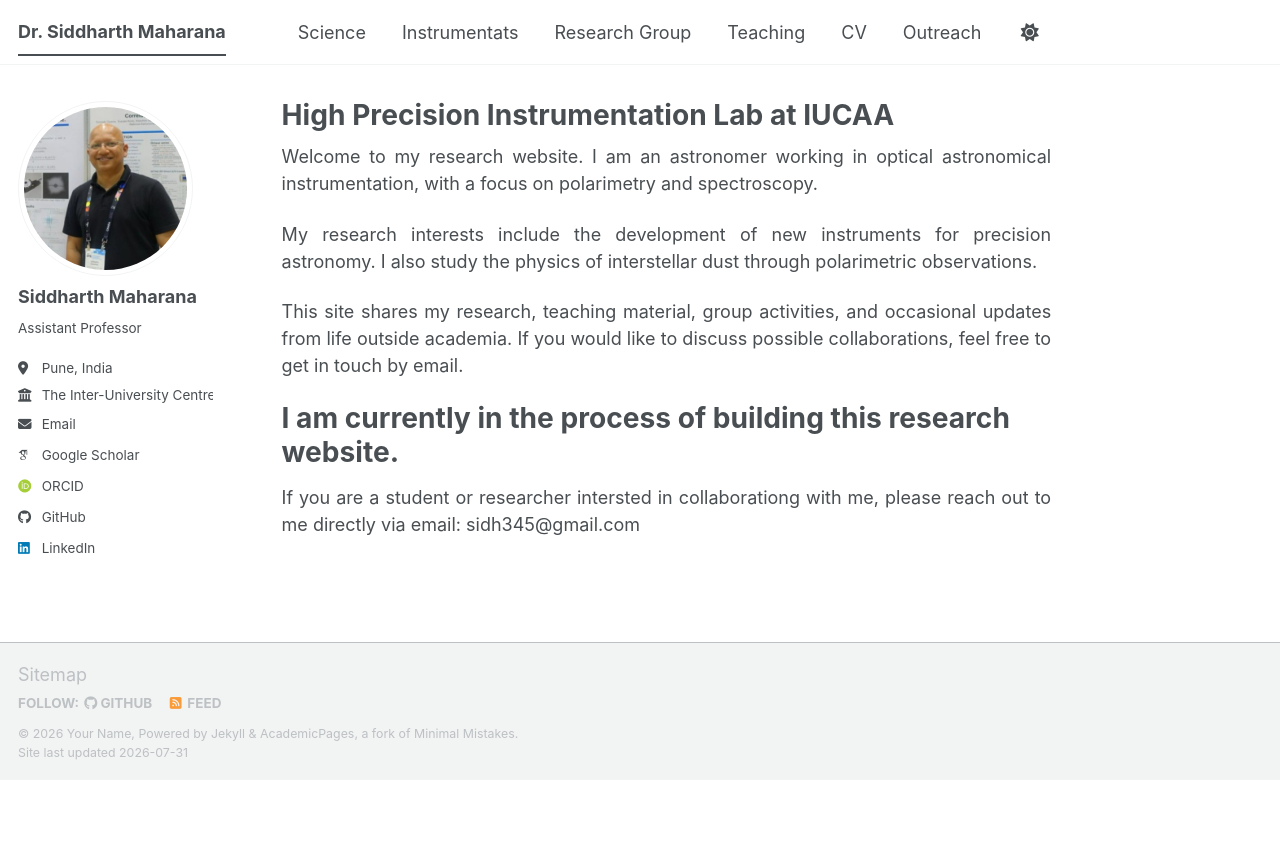
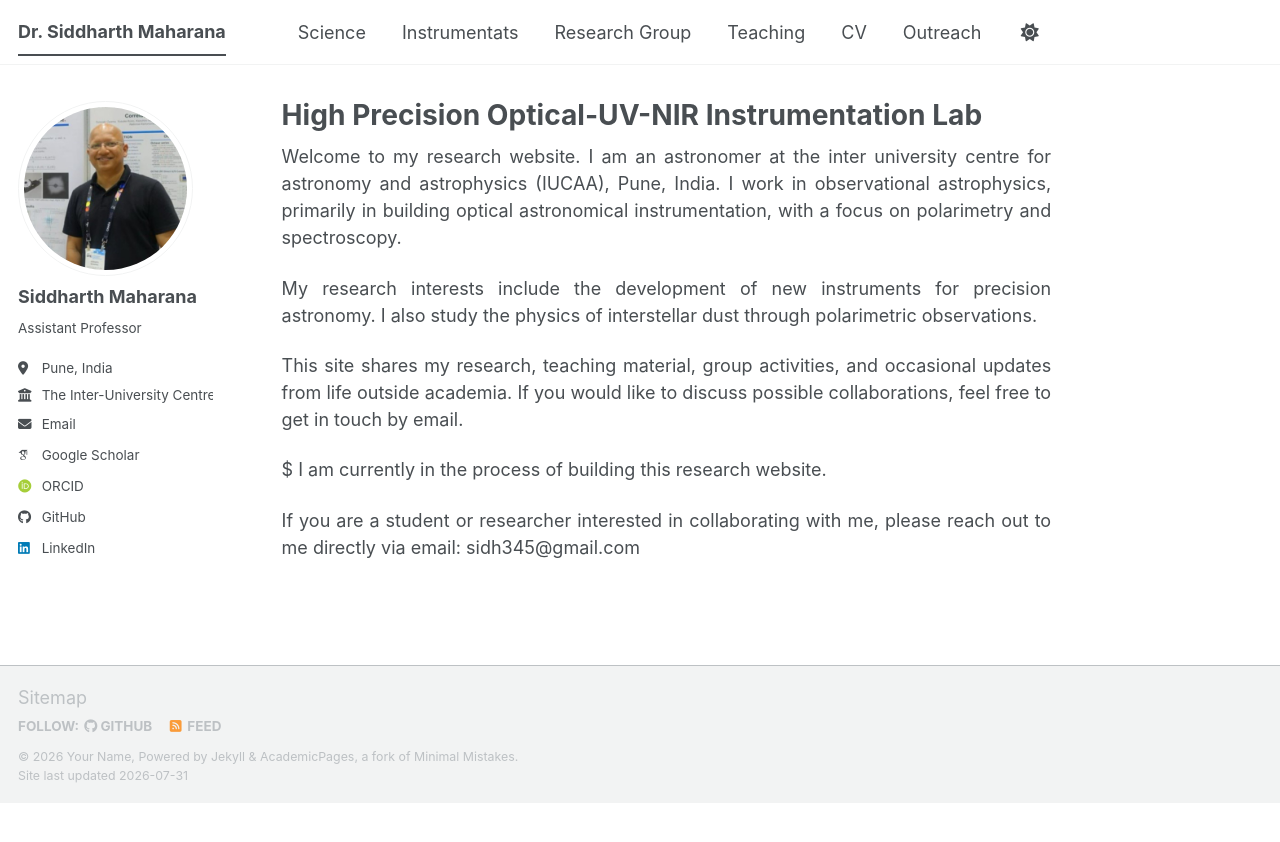
Before and after one commit to siddharth-maharana/siddharth-maharana.github.io, a Jekyll site: the page built from _pages/about.md, in a window 1280 px wide. Shown: the top 842 px of the page. Built offline with Jekyll 4.4.1, drawn with Linux system fonts in a browser that asks for light colours; some web fonts are replaced; a script bundle is joined from its source files by our own code; library files that are not in the unit come from our copies.

Commit message:
Update about.md

```diff
--- a/_pages/about.md
+++ b/_pages/about.md
@@ -1,19 +1,18 @@
 ---
 permalink: /
-title: "High Precision Instrumentation Lab at IUCAA"
+title: "High Precision Optical-UV-NIR Instrumentation Lab"
 author_profile: true
 redirect_from:
   - /about/
   - /about.html
 ---
 
-Welcome to my research website. I am an astronomer working in optical astronomical instrumentation, with a focus on polarimetry and spectroscopy.
+Welcome to my research website. I am an astronomer at the inter university centre for astronomy and astrophysics (IUCAA), Pune, India. I work in observational astrophysics, primarily in building optical astronomical instrumentation, with a focus on polarimetry and spectroscopy.
 
 My research interests include the development of new instruments for precision astronomy. I also study the physics of interstellar dust through polarimetric observations.
 
 This site shares my research, teaching material, group activities, and occasional updates from life outside academia. If you would like to discuss possible collaborations, feel free to get in touch by email.
 
-I am currently in the process of building this research website.
-===
+$ I am currently in the process of building this research website.
 
-If you are a student or researcher intersted in collaborationg with me, please reach out to me directly via email: sidh345@gmail.com
+If you are a student or researcher interested in collaborating with me, please reach out to me directly via email: sidh345@gmail.com
```
